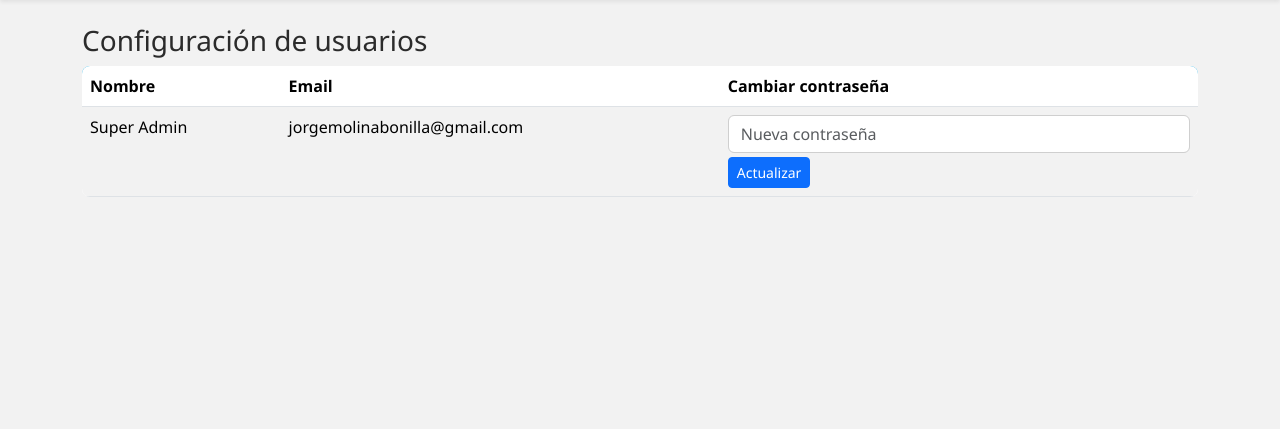
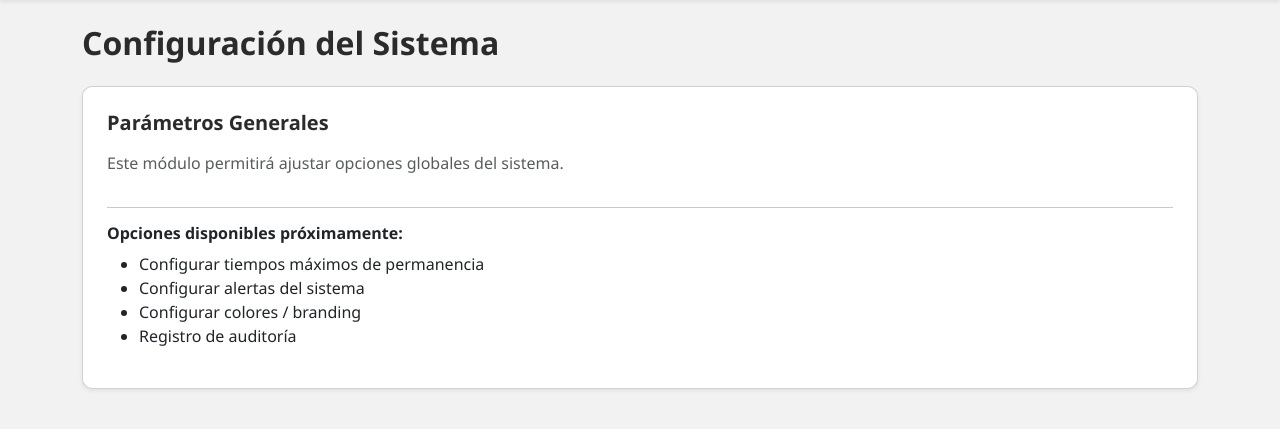
Before and after one commit to luismolinaboni22-art/control_acceso_k9, a Flask app: template templates/admin_configuracion.html in a window 1280 px wide. Shown: the part 75-504 px from the top of the page. Run offline with Flask 3, Linux system fonts and the light colour scheme; the template is opened without the code that fills it: values that come from a table or form of the project are taken from there, others are empty; data comes from the database, SQL or seed files in the repository.

Commit message:
Update admin_configuracion.html

```diff
--- a/templates/admin_configuracion.html
+++ b/templates/admin_configuracion.html
@@ -1,29 +1,25 @@
-{% extends 'base.html' %}
+{% extends "base.html" %}
+
 {% block content %}
-<h3>Configuración de usuarios</h3>
 
-<table class="table table-striped bg-white">
-  <thead>
-    <tr>
-      <th>Nombre</th>
-      <th>Email</th>
-      <th>Cambiar contraseña</th>
-    </tr>
-  </thead>
-  <tbody>
-    {% for u in users %}
-    <tr>
-      <td>{{ u.name }}</td>
-      <td>{{ u.email }}</td>
-      <td>
-        <form method="post">
-          <input type="hidden" name="user_id" value="{{ u.id }}">
-          <input type="password" name="nueva_pass" class="form-control mb-1" placeholder="Nueva contraseña" required>
-          <button class="btn btn-primary btn-sm">Actualizar</button>
-        </form>
-      </td>
-    </tr>
-    {% endfor %}
-  </tbody>
-</table>
+<h2 class="fw-bold mb-4">Configuración del Sistema</h2>
+
+<div class="card shadow-sm p-4">
+
+    <h5 class="fw-bold mb-3">Parámetros Generales</h5>
+
+    <p class="text-muted">Este módulo permitirá ajustar opciones globales del sistema.</p>
+
+    <hr>
+
+    <h6 class="fw-bold">Opciones disponibles próximamente:</h6>
+    <ul>
+        <li>Configurar tiempos máximos de permanencia</li>
+        <li>Configurar alertas del sistema</li>
+        <li>Configurar colores / branding</li>
+        <li>Registro de auditoría</li>
+    </ul>
+
+</div>
+
 {% endblock %}
```
